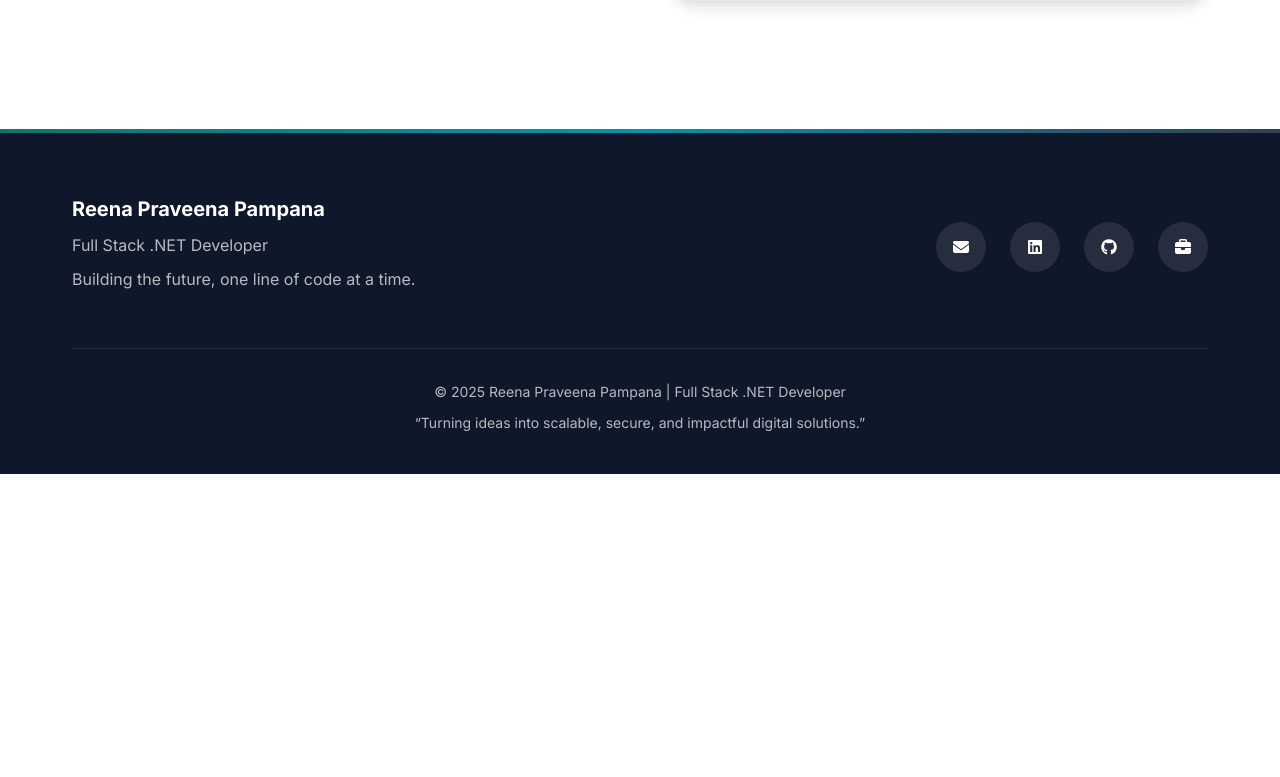
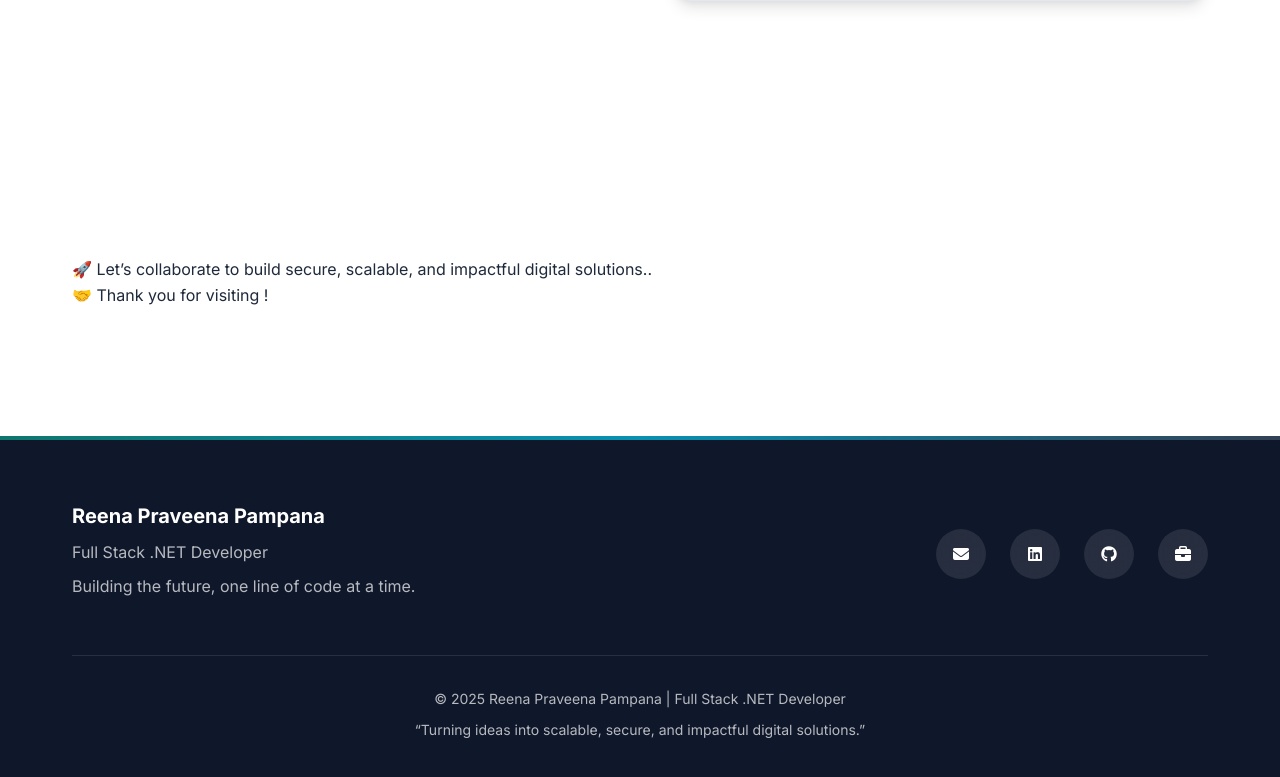
Before and after one commit to reenapraveenap/reena-praveena-fullstack-dotnet-portfolio, a website built with Vite: page index.html in a window 1280 px wide. Shown: the part 6522-7299 px from the top of the page. Before the commit the page ends 6996 px from the top, so only its background shows below. Built offline with nearby package versions, Linux system fonts and the light colour scheme.

Commit message:
index.html

```diff
--- a/index.html
+++ b/index.html
@@ -577,6 +577,15 @@
         </div>
     </section>
 
+   <!-- Closing Note (new) -->
+<section class="closing-note">
+  <div class="container">
+    <p>🚀 Let’s collaborate to build secure, scalable, and impactful digital solutions..</p>
+    <p class="thank-you">🤝  Thank you for visiting !</p>
+  </div>
+</section>
+
+
     <!-- Footer -->
     <footer class="footer">
         <div class="container">
```
